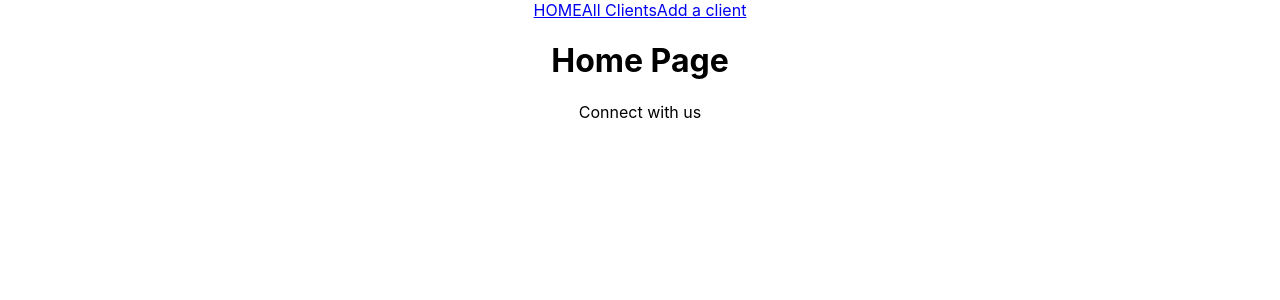
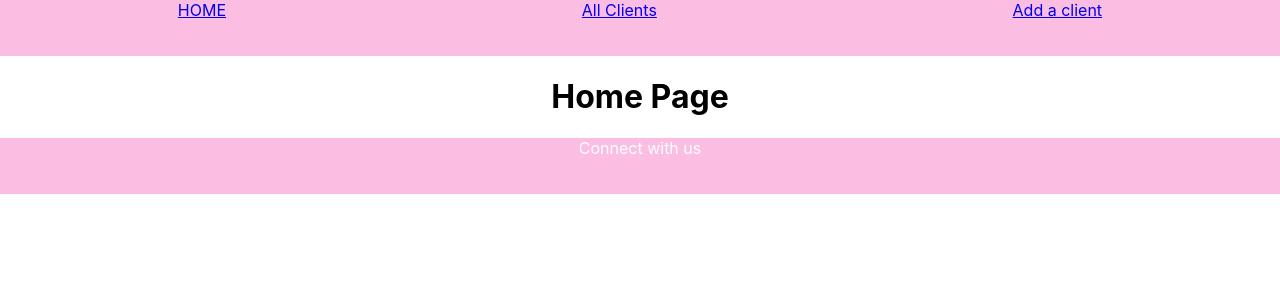
Before and after one commit to Sunjang1009/project3---hair-salon-CDA-frontend, a React (Create React App) app: page / in a window 1280 px wide. Shown: the top 300 px of the page. Built offline with nearby package versions, Linux system fonts and the light colour scheme.

Commit message:
updated client image frame to round and adjusted header and footer nav tag

```diff
--- a/src/App.css
+++ b/src/App.css
@@ -1,6 +1,18 @@
+nav {
+  display: flex;
+  justify-content: space-around;
+  background-color: rgb(252, 189, 227);
+  color: white;
+  text-decoration: none;
+  height: 7vh;
+  font-size: 1em;
+}
+
+
 .App {
   text-align: center;
 }
+
 
 .App-logo {
   height: 40vmin;
@@ -28,6 +40,20 @@
   color: #61dafb;
 }
 
+.client-image {
+  display: inline-block;
+  width: 150px; /* Adjust this value to suit your needs */
+  height: 150px; /* Adjust this value to suit your needs */
+  border-radius: 50%;
+  overflow: hidden;
+}
+
+.client-image img {
+  width: 100%;
+  height: 100%;
+  object-fit: cover;
+}
+
 @keyframes App-logo-spin {
   from {
     transform: rotate(0deg);
--- a/src/pages/ClientsIndex.js
+++ b/src/pages/ClientsIndex.js
@@ -35,7 +35,9 @@ function ClientsIndex(){
                             <Link to={`/clients/${client._id}`}>
                                 <h2>Name: {client.name}</h2>
                             </Link>
-                            <img src={client.image} alt={client.name} />
+                            <div className="client-image">
+                                <img src={client.image} alt={client.name} />
+                            </div>
                             <h2>Email: {client.email}</h2>
                             <h2>Phone Number: {client.phoneNumber}</h2>
                         </div>
```
